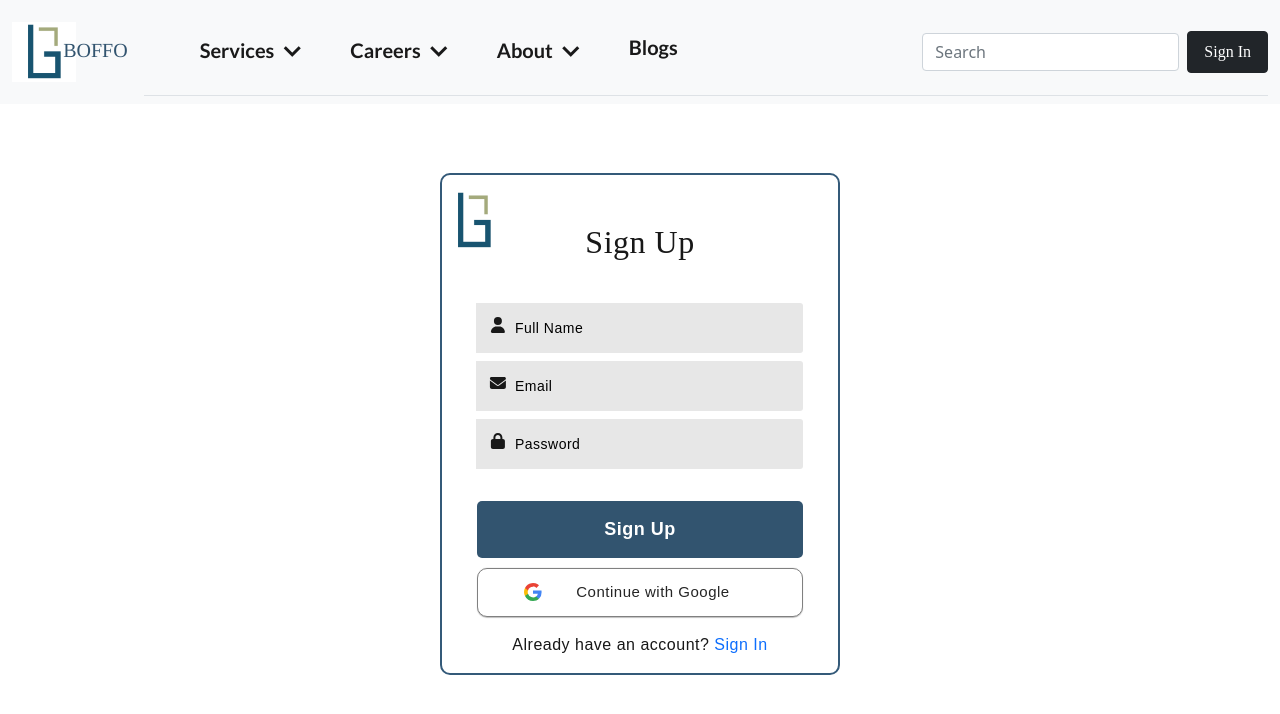
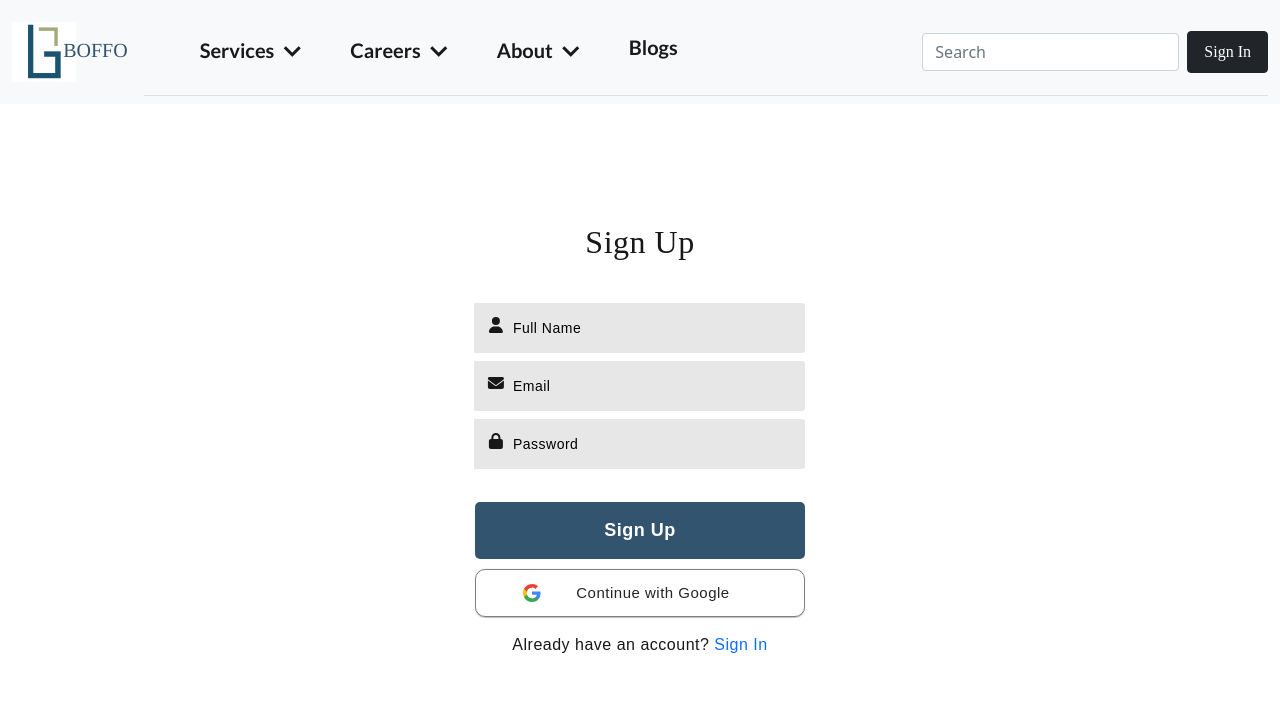
Before and after one commit to AM-ML/react-blog-site, a React (Vite) app: page /signup in a window 1280 px wide. Shown: the top 714 px of the page. Built offline with nearby package versions, Linux system fonts and the light colour scheme; no server answers; a web font is replaced by a local one.

Commit message:
authentication form modification: removed ugly blue border + removed small logo from form

```diff
--- a/src/components/login-input.jsx
+++ b/src/components/login-input.jsx
@@ -43,7 +43,6 @@ const LoginInput = ({ func, toast, Toaster, googleAuthFunc }) => {
 
   return <div className="login-form-container">
     <form ref={form} className="login-form" onSubmit={handleSubmit}>
-      <img src={logo} width={64} />
 
       <h3 className="login-title text-bold text-google mt-3">
         Sign In
--- a/src/components/signup-input.jsx
+++ b/src/components/signup-input.jsx
@@ -44,7 +44,6 @@ const SignupInput = ({ func, toast, Toaster, googleAuthFunc }) => {
 
   return <div className="signup-form-container">
     <form ref={form} onSubmit={handleSubmit} className="signup-form">
-      <img src={logo} width={64} />
 
       <h3 className="signup-title text-bold text-google mt-3">
         Sign Up
--- a/src/css/components/login-input.css
+++ b/src/css/components/login-input.css
@@ -8,7 +8,7 @@
     border-radius: 10px;
     text-align: center;
     backdrop-filter: blur(10px);
-    border: 2px solid #345a79;
+    /* border: 2px solid #345a79; */
     padding: 30px 35px;
     padding-bottom: 0px !important;
     zoom:100% !important;
--- a/src/css/components/signup-input.css
+++ b/src/css/components/signup-input.css
@@ -8,7 +8,7 @@
     text-align: center;
     border-radius: 10px;
     backdrop-filter: blur(10px);
-    border: 2px solid #345a79;
+    /* border: 2px solid #345a79; */
     padding: 30px 35px;
     padding-bottom: 0px !important;
     zoom:100% !important;
```
